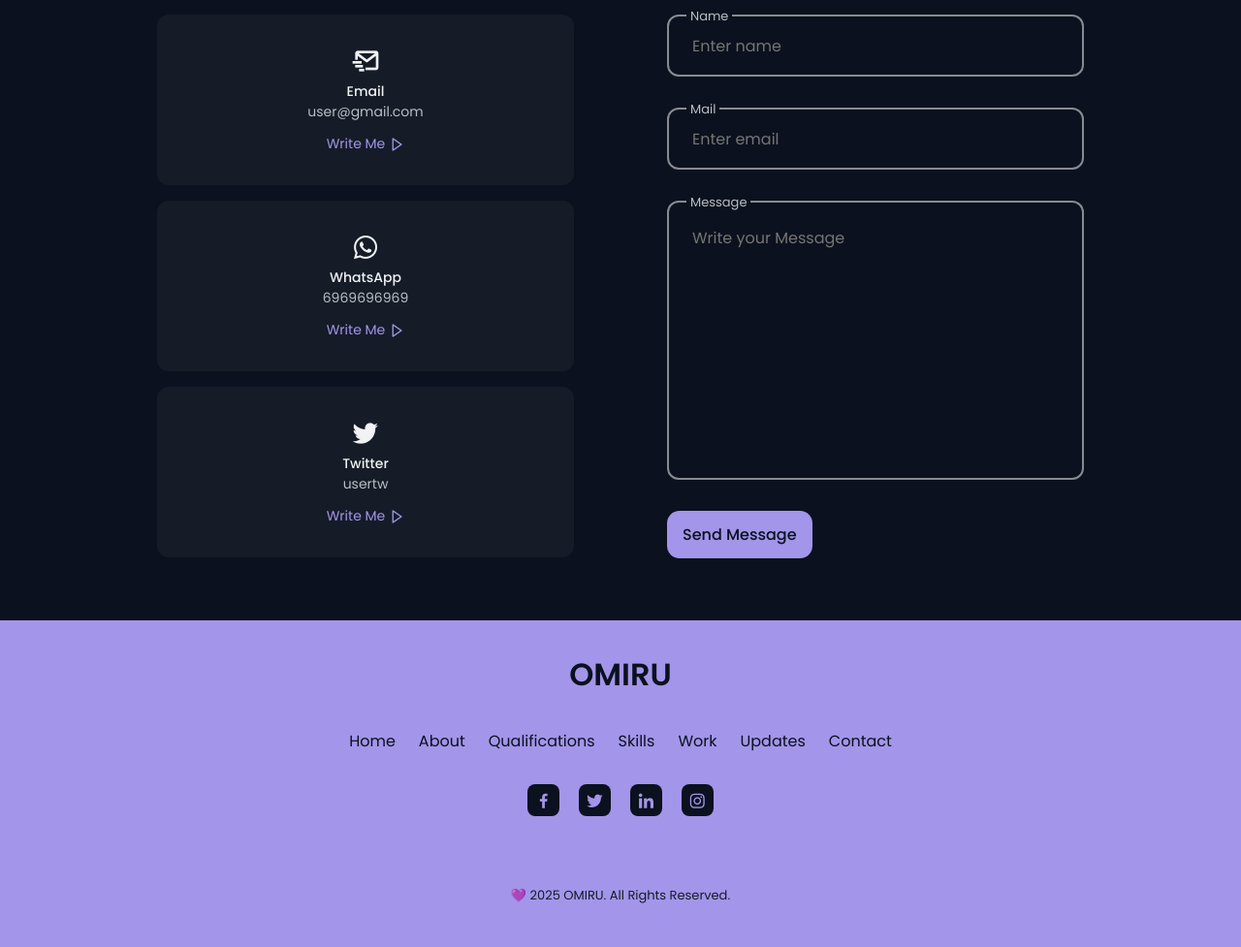
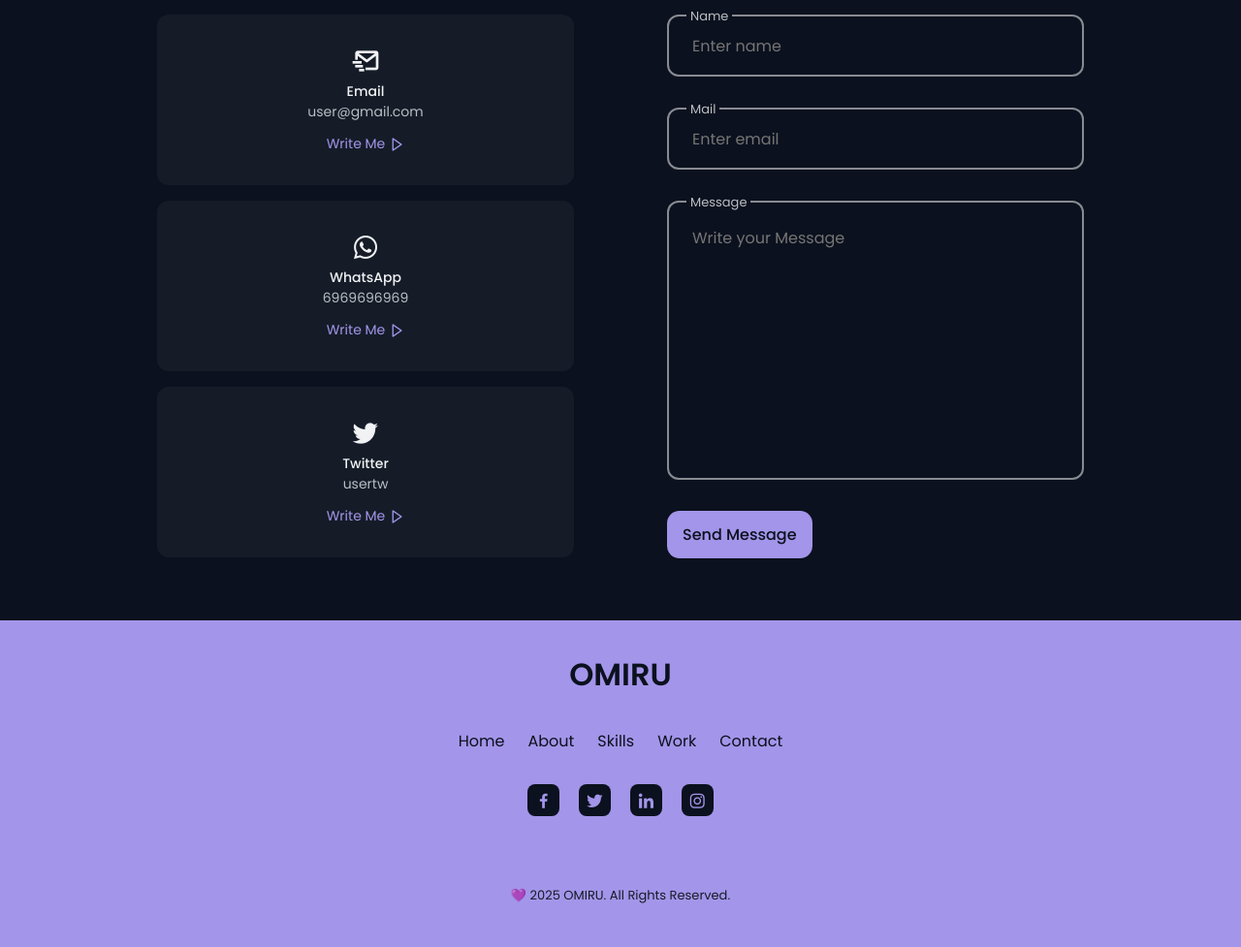
Before and after one commit to OmiruDev/omirucodes.github.io, a plain HTML site: page index.html in a window 1280 px wide. Shown: the part 5020-5997 px from the top of the page at 97% size. Drawn offline with nearby package versions, Linux system fonts and the light colour scheme.

Commit message:
Update index.html

```diff
--- a/index.html
+++ b/index.html
@@ -781,16 +781,10 @@
                     <a href="#about" class="footer__link">About</a>
                 </li>
                 <li class="footer__item">
-                    <a href="#qualification" class="footer__link">Qualifications</a>
-                </li>
-                <li class="footer__item">
                     <a href="#skills" class="footer__link">Skills</a>
                 </li>
                 <li class="footer__item">
                     <a href="#work" class="footer__link">Work</a>
-                </li>
-                <li class="footer__item">
-                    <a href="#updates" class="footer__link">Updates</a>
                 </li>
                 <li class="footer__item">
                     <a href="#contact" class="footer__link">Contact</a>
```
